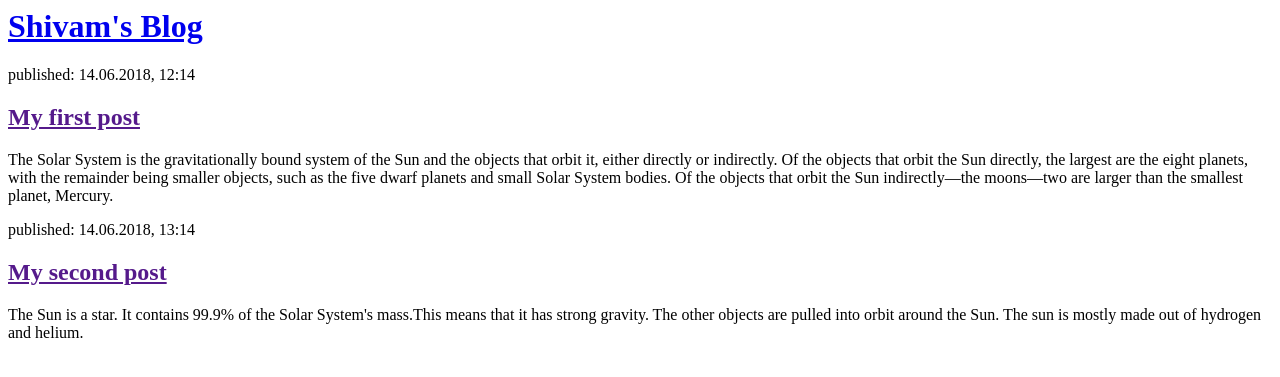
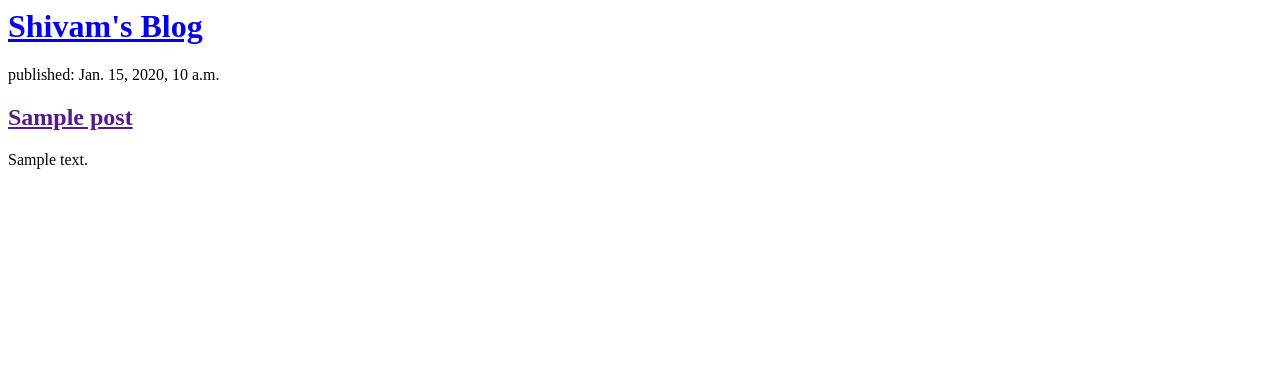
Before and after one commit to shivam-mnnit/Django-blog-app, a Django app: template blog/templates/blog/post_list.html in a window 1280 px wide. Shown: the top 377 px of the page. Run offline with Django 3.2, Linux system fonts and the light colour scheme; the template is opened without the code that fills it: values that come from a table or form of the project are taken from there, others are empty; tables that the repository leaves empty hold one stand-in row (values such as "Sample post").

Commit message:
modified dynamically

```diff
--- a/blog/templates/blog/post_list.html
+++ b/blog/templates/blog/post_list.html
@@ -3,20 +3,16 @@
         <title>Shivam's blog</title>
     </head>
     <body>
-        <div>
-            <h1><a href="/">Shivam's Blog</a></h1>
-        </div>
+       <div>
+    <h1><a href="/">Shivam's Blog</a></h1>
+</div>
 
-        <div>
-            <p>published: 14.06.2018, 12:14</p>
-            <h2><a href="">My first post</a></h2>
-            <p>The Solar System is the gravitationally bound system of the Sun and the objects that orbit it, either directly or indirectly. Of the objects that orbit the Sun directly, the largest are the eight planets, with the remainder being smaller objects, such as the five dwarf planets and small Solar System bodies. Of the objects that orbit the Sun indirectly—the moons—two are larger than the smallest planet, Mercury.</p>
-        </div>
-
-        <div>
-            <p>published: 14.06.2018, 13:14</p>
-            <h2><a href="">My second post</a></h2>
-            <p>The Sun is a star. It contains 99.9% of the Solar System's mass.This means that it has strong gravity. The other objects are pulled into orbit around the Sun. The sun is mostly made out of hydrogen and helium.</p>
-        </div>
+{% for post in posts %}
+    <div>
+        <p>published: {{ post.published_date }}</p>
+        <h2><a href="">{{ post.title }}</a></h2>
+        <p>{{ post.text|linebreaksbr }}</p>
+    </div>
+{% endfor %}
     </body>
 </html>
--- a/blog/views.py
+++ b/blog/views.py
@@ -1,5 +1,7 @@
 from django.shortcuts import render
-
+from .models import Post
+from django.utils import timezone
 # Create your views here.
 def post_list(request):
-    return render(request, 'blog/post_list.html', {})
+    posts = Post.objects.filter(published_date__lte=timezone.now()).order_by('published_date')
+    return render(request, 'blog/post_list.html', {'posts': posts})
```
